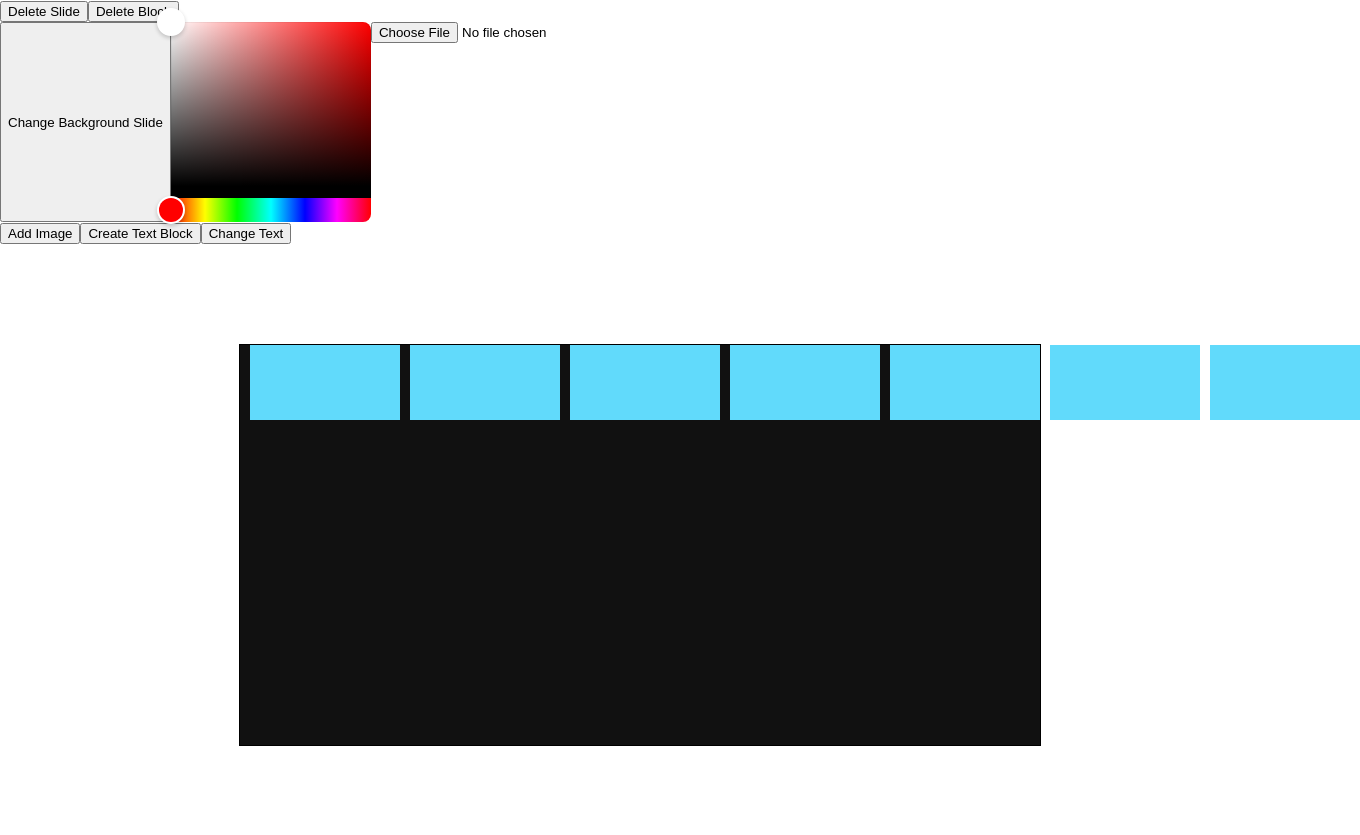
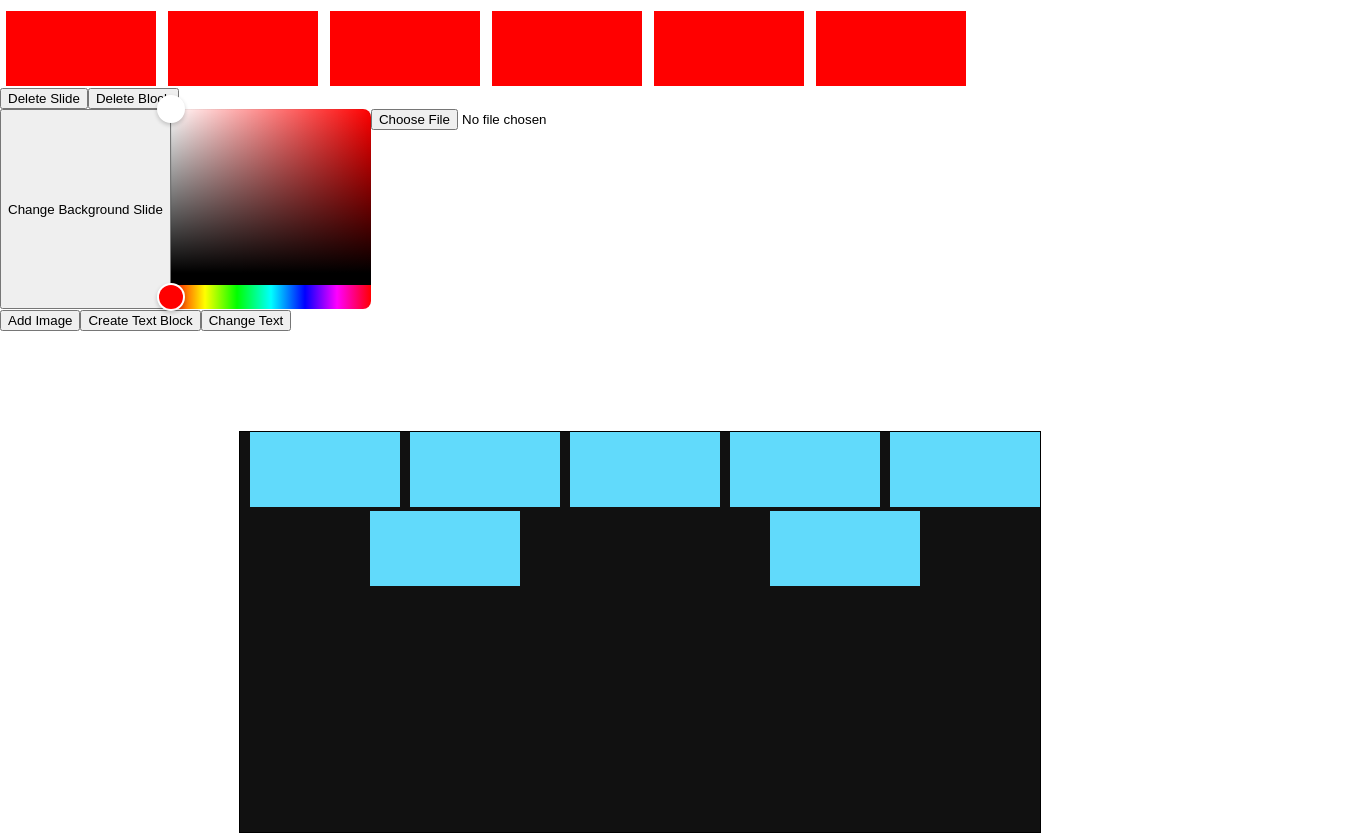
Before and after one commit to akatobis/ISlides, a React (Create React App) app in the folder lab4/my-app/: page / in a window 1280 px wide. Shown: the top 835 px of the page, 1360 px wide, since content can reach past the window. Built offline with nearby package versions, Linux system fonts and the light colour scheme.

Commit message:
добавил навигацию в App.tsx, внес изменения в .gitignore

```diff
--- a/lab4/my-app/src/App.tsx
+++ b/lab4/my-app/src/App.tsx
@@ -1,8 +1,9 @@
 import React from 'react';
 import './App.css';
-import { Slide } from './components/Slide/Slide'
-import { ToolsPanal } from './components/ToolsPanal/ToolsPanal';
-import { PresentationMaker, SlideType } from './types';
+import {Slide} from './components/Slide/Slide'
+import {ToolsPanal} from './components/ToolsPanal/ToolsPanal';
+import {PresentationMaker, SlideType} from './types';
+import {Navigation} from "./components/Navigation/Navigation";
 
 type AppProps = {
     presentationMaker: PresentationMaker,
@@ -13,10 +14,11 @@ function App(props: AppProps) {
 
     return (
         <div>
-      <ToolsPanal />
+            <Navigation presentationMaker={props.presentationMaker}/>
+            <ToolsPanal/>
             <div>
                 {slides.map(slide => (
-          <Slide key={slide.id} slide={slide} />
+                    <Slide key={slide.id} slide={slide}/>
                 ))}
             </div>
         </div>
--- a/lab4/my-app/src/components/Blocks/Blocks.module.css
+++ b/lab4/my-app/src/components/Blocks/Blocks.module.css
@@ -12,6 +12,7 @@
 
 .blockCanvas {
     display: flex;
+    flex-wrap: wrap;
 }
 
 .block {
```
Also changed, not shown: 1 other file (tests, documents, lock files or other folders). Lines whose indentation alone changed are shown as unchanged.
